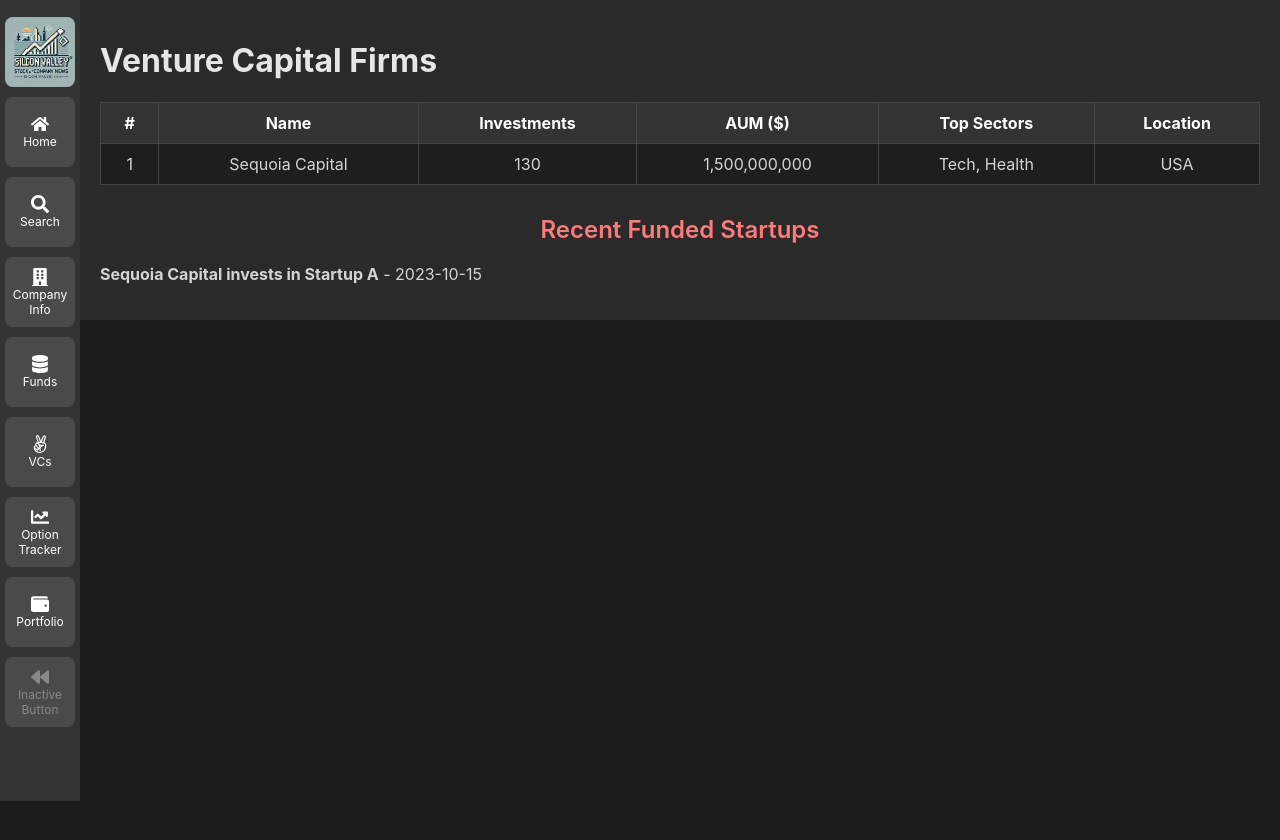
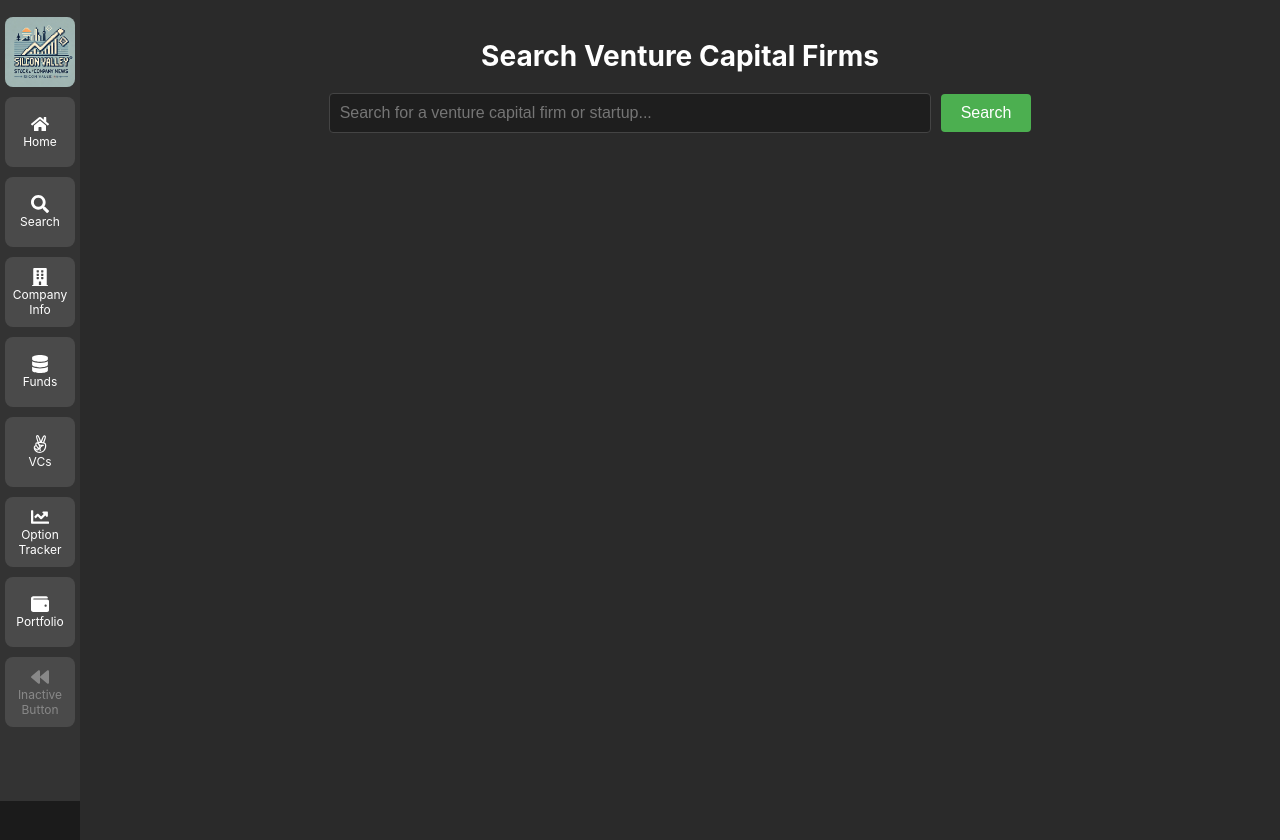
Before and after one commit to kermfiratt/silicon-tables, a React (Create React App) app in the folder client/: page /vcs in a window 1280 px wide. Before the commit the page ends 800 px from the top, so only its background shows below. Built offline with nearby package versions, Linux system fonts and the light colour scheme.

Commit message:
thecomiita

```diff
--- a/client/src/components/OptionTracker.css
+++ b/client/src/components/OptionTracker.css
@@ -37,7 +37,7 @@
   display: flex;
   flex-direction: column;
   justify-content: space-between;
-  min-height: 500px; /* Minimum height for consistency */
+  min-height: 550px; /* Minimum height for consistency */
   transition: background-color 0.3s ease; /* Smooth hover effect */
 }
 
@@ -155,12 +155,13 @@
   border-radius: 8px;
   padding: 20px;
   box-shadow: 0 4px 8px rgba(0, 0, 0, 0.5);
-  min-height: 420px; /* Same height as Add Company Block */
+  min-height: 550px; /* Same height as Add Company Block */
   display: flex;
   flex-direction: column;
   justify-content: space-between;
   position: relative; /* For delete button positioning */
   transition: background-color 0.3s ease; /* Smooth hover effect */
+
 }
 
 .company-block:hover {
@@ -178,6 +179,7 @@
   display: grid;
   grid-template-columns: repeat(2, 1fr); /* Two columns for sub-blocks */
   gap: 10px; /* Space between sub-blocks */
+  height: 100%; /* Stretch to fit block height */
 }
 
 .info-block {
@@ -205,9 +207,10 @@
 
 .info-block p {
   margin: 0;
-  font-size: 14px;
+  font-size: 12px; /* Adjusted font size for more content */
   color: #fff; /* Light text */
   text-align: center;
+  word-wrap: break-word; /* Ensure text wraps properly */
 }
 
 .info-block p:last-child {
--- a/client/src/components/VC.css
+++ b/client/src/components/VC.css
@@ -1,49 +1,84 @@
-/* src/components/VC.css */
-
 .vc-container {
   padding: 20px;
   background-color: #2a2a2a;
   color: #e6e6e6;
   margin-left: 80px;
+  min-height: 100vh;
 }
 
-  .vc-list {
-    width: 100%;
-    border-collapse: collapse;
-    margin-top: 20px;
+h1 {
+  text-align: center;
+  color: #fff;
+  font-size: 28px;
+  margin-bottom: 20px;
 }
 
-  .vc-list th, .vc-list td {
+.search-bar-container {
+  display: flex;
+  justify-content: center;
+  align-items: center;
+  margin-bottom: 20px;
+}
+
+.search-bar-container input {
+  width: 50%;
   padding: 10px;
   border: 1px solid #444;
-    text-align: center;
+  border-radius: 4px;
+  font-size: 16px;
+  background-color: #1e1e1e;
+  color: #e6e6e6;
 }
 
-  .vc-list th {
-    background-color: #333;
+.search-bar-container button {
+  padding: 10px 20px;
+  margin-left: 10px;
+  background-color: #4caf50;
   color: #fff;
+  border: none;
+  border-radius: 4px;
+  font-size: 16px;
+  cursor: pointer;
+  transition: background-color 0.3s;
 }
 
-  .vc-list td {
-    background-color: #1e1e1e;
-    color: #d4d4d4;
+.search-bar-container button:hover {
+  background-color: #45a049;
 }
 
-  .vc-news {
-    margin-top: 30px;
+.search-results {
+  margin-top: 20px;
+  display: grid;
+  grid-template-columns: repeat(2, 1fr);
+  gap: 20px;
 }
 
-  .vc-news h2 {
+.result-block {
+  background-color: #1e1e1e;
+  padding: 15px;
+  border-radius: 8px;
+  box-shadow: 0 4px 8px rgba(0, 0, 0, 0.5);
+  transition: transform 0.2s;
+}
+
+.result-block:hover {
+  transform: scale(1.05);
+}
+
+.result-block h3 {
+  margin-bottom: 10px;
+  font-size: 18px;
   color: #ff7b79;
 }
 
-  .vc-news ul {
-    list-style-type: none;
-    padding-left: 0;
+.result-block p {
+  margin: 5px 0;
+  font-size: 14px;
+  color: #ccc;
 }
 
-  .vc-news li {
-    margin-bottom: 10px;
+.error-message {
+  color: #f44336;
+  text-align: center;
   font-size: 16px;
-    color: #d4d4d4;
 }
--- a/client/src/components/VC.js
+++ b/client/src/components/VC.js
@@ -1,41 +1,65 @@
-// src/components/VC.js
-import React, { useState, useEffect } from 'react';
-import VCList from './VCList';
-import VCNews from './VCNews';
+import React, { useState } from 'react';
+import axios from 'axios';
 import './VC.css';
 
 const VC = () => {
-  const [vcData, setVcData] = useState([]);
-  const [newsData, setNewsData] = useState([]);
+  const [searchQuery, setSearchQuery] = useState('');
+  const [searchResults, setSearchResults] = useState([]);
+  const [error, setError] = useState(null);
 
-  useEffect(() => {
-    // API veya sahte veri ile VC bilgilerini çekiyoruz
-    const fetchVCData = async () => {
-      const data = [
-        { id: 1, name: 'Sequoia Capital', investments: 130, aum: 1500000000, sectors: ['Tech', 'Health'], location: 'USA' },
-        // Diğer VC verilerini ekleyin...
-      ];
-      setVcData(data);
-    };
+  const handleSearch = async () => {
+    if (!searchQuery.trim()) {
+      setError('Please enter a valid query.');
+      setSearchResults([]);
+      return;
+    }
 
-    const fetchVCNews = async () => {
-      // Haber verilerini de buradan çekiyoruz
-      const news = [
-        { id: 1, title: 'Sequoia Capital invests in Startup A', date: '2023-10-15' },
-        // Daha fazla haber ekleyin...
-      ];
-      setNewsData(news);
-    };
+    try {
+      const response = await axios.get('http://localhost:7600/api/search', {
+        params: { query: searchQuery },
+      });
 
-    fetchVCData();
-    fetchVCNews();
-  }, []);
+      const results = response.data.entities.map((entity) => ({
+        name: entity.properties.name || 'N/A',
+        chairpersons: entity.properties.founders || 'N/A',
+        totalEmployees: entity.properties.num_employees_min || 'N/A',
+        funding: entity.properties.funding_stage || 'N/A',
+        location: entity.properties.headquarters_city || 'N/A',
+      }));
+
+      setSearchResults(results);
+      setError(null);
+    } catch (err) {
+      console.error('Error fetching data:', err.message);
+      setError('Failed to fetch data. Please try again later.');
+      setSearchResults([]);
+    }
+  };
 
   return (
     <div className="vc-container">
-      <h1>Venture Capital Firms</h1>
-      <VCList vcData={vcData} />
-      <VCNews newsData={newsData} />
+      <h1>Search Venture Capital Firms</h1>
+      <div className="search-bar-container">
+        <input
+          type="text"
+          placeholder="Search for a venture capital firm or startup..."
+          value={searchQuery}
+          onChange={(e) => setSearchQuery(e.target.value)}
+        />
+        <button onClick={handleSearch}>Search</button>
+      </div>
+      {error && <p className="error-message">{error}</p>}
+      <div className="search-results">
+        {searchResults.map((result, index) => (
+          <div key={index} className="result-block">
+            <h3>{result.name}</h3>
+            <p><strong>Chairpersons:</strong> {result.chairpersons}</p>
+            <p><strong>Total Employees:</strong> {result.totalEmployees}</p>
+            <p><strong>Funding Stage:</strong> {result.funding}</p>
+            <p><strong>Location:</strong> {result.location}</p>
+          </div>
+        ))}
+      </div>
     </div>
   );
 };
```
Also changed, not shown: 2 other files (tests, documents, lock files or other folders). Lines whose indentation alone changed are shown as unchanged.
